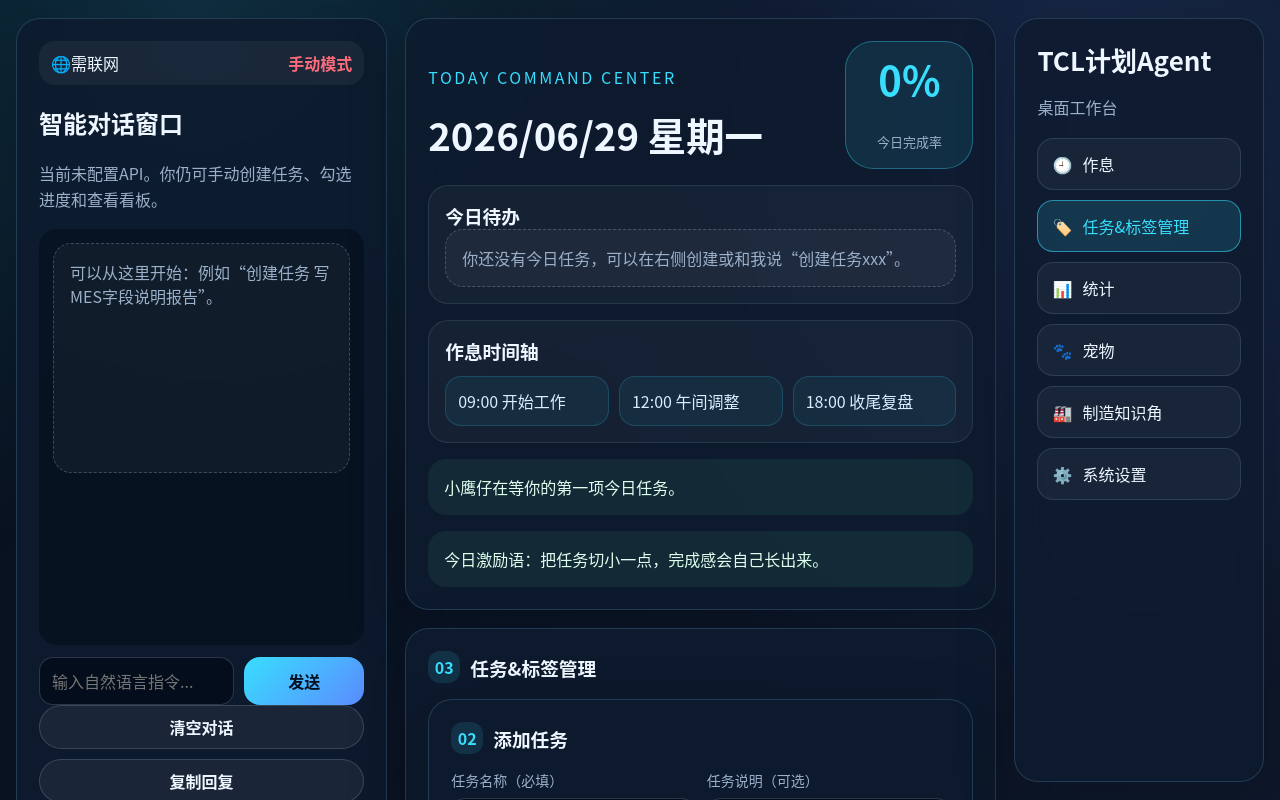
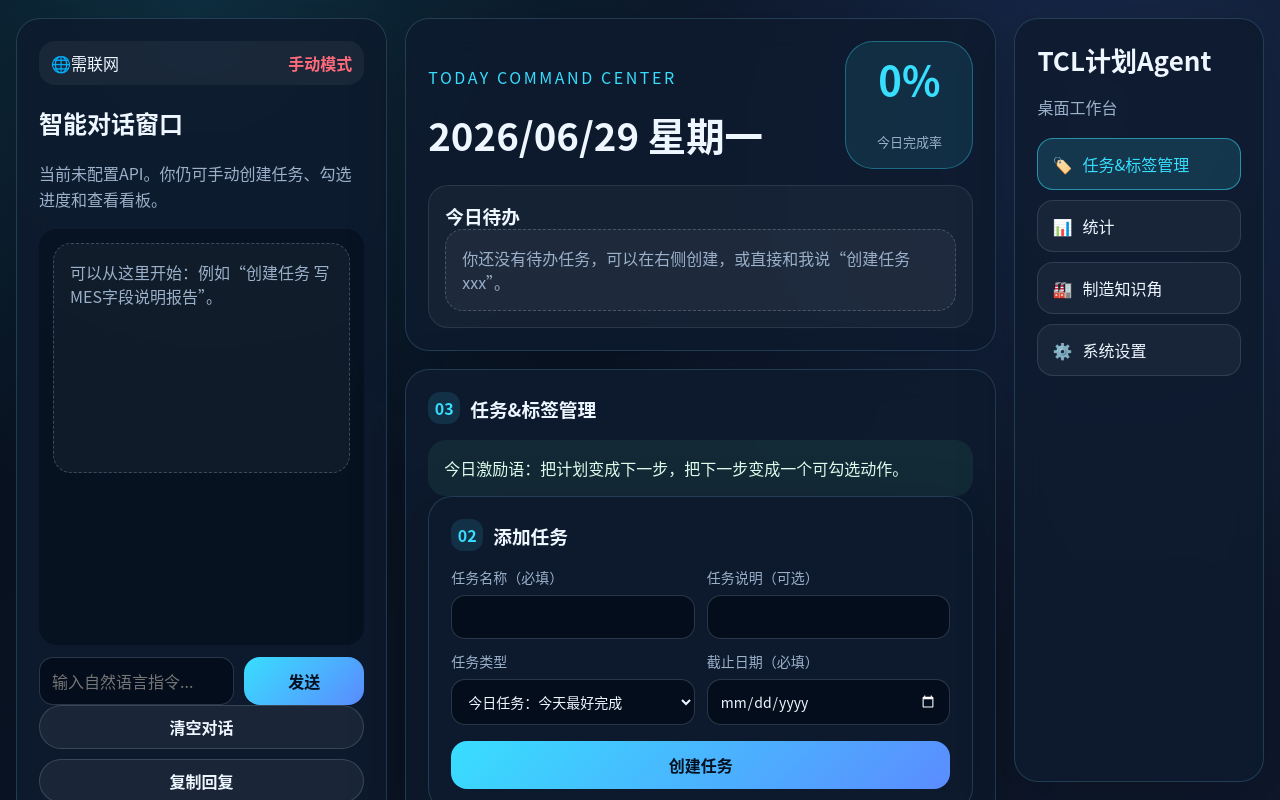
Before and after one commit to wxy2200200806/TCL-AI, a React (Vite) app: page / in a window 1280 px wide. Shown: the top 800 px of the page. Built offline with nearby package versions, Linux system fonts and the light colour scheme.

Commit message:
6.29.1.0

```diff
--- a/src/App.jsx
+++ b/src/App.jsx
@@ -7,6 +7,7 @@ import {
   buildShareStats,
   buildWeeklyRecordSummary,
   createTask,
+  getDaysLeft,
   getDaysText,
   getNextStep,
   getProgress,
@@ -280,7 +281,7 @@ export default function App() {
     localStorage.removeItem(STORAGE_KEYS.summaries);
   }
 
-  const todayTasks = tasks.filter((task) => task.type === 'today');
+  const agendaTasks = useMemo(() => getSortedAgendaTasks(tasks), [tasks]);
   const apiConnected = Boolean(aiConfig.hasApiKey);
   const latestRisk = riskRecords[riskRecords.length - 1];
 
@@ -317,11 +318,10 @@ export default function App() {
 
         <section className="center-board">
           <TodayBoard
-            todayTasks={todayTasks}
-            risks={riskRecords}
+            agendaTasks={agendaTasks}
             latestRisk={latestRisk}
-            analytics={completionAnalytics}
             onUpdateStep={updateStep}
+            onToggleTask={updateTask}
           />
           <ActiveWorkspace
             activeNav={activeNav}
@@ -371,23 +371,19 @@ function SectionTitle({ index, title }) {
 
 function NavMenu({ active, onChange }) {
   const items = [
-    ['schedule', '🕘', '作息'],
     ['tasks', '🏷️', '任务&标签管理'],
     ['stats', '📊', '统计'],
-    ['pet', '🐾', '宠物'],
     ['knowledge', '🏭', '制造知识角'],
     ['settings', '⚙️', '系统设置']
   ];
   return <nav className="nav-menu">{items.map(([key, icon, label]) => <button key={key} className={active === key ? 'active' : ''} onClick={() => onChange(key)}><span>{icon}</span>{label}</button>)}</nav>;
 }
 
-function TodayBoard({ todayTasks, latestRisk, analytics, onUpdateStep }) {
+function TodayBoard({ agendaTasks, latestRisk, onUpdateStep, onToggleTask }) {
   const date = new Date();
   const weekday = ['星期日', '星期一', '星期二', '星期三', '星期四', '星期五', '星期六'][date.getDay()];
   const dateText = `${date.getFullYear()}/${String(date.getMonth() + 1).padStart(2, '0')}/${String(date.getDate()).padStart(2, '0')} ${weekday}`;
-  const done = analytics.today.todayDone;
-  const total = analytics.today.todayTotal;
-  const petText = total === 0 ? '小鹰仔在等你的第一项今日任务。' : done === total ? '小鹰仔：今天节奏很稳，已经收好羽毛啦。' : `小鹰仔：已推进 ${done}/${total}，再切一个小步骤就很好。`;
+  const { done, total } = getAgendaProgress(agendaTasks);
 
   return (
     <section className="today-board panel">
@@ -401,32 +397,63 @@ function TodayBoard({ todayTasks, latestRisk, analytics, onUpdateStep }) {
 
       <div className="board-block">
         <h3>今日待办</h3>
-        {todayTasks.length === 0 ? <div className="empty-state">你还没有今日任务，可以在右侧创建或和我说“创建任务xxx”。</div> : <div className="today-task-list">{todayTasks.map((task) => <TodayTaskItem key={task.id} task={task} onUpdateStep={onUpdateStep} />)}</div>}
+        {agendaTasks.length === 0 ? <div className="empty-state">你还没有待办任务，可以在右侧创建，或直接和我说“创建任务xxx”。</div> : <div className="today-task-list">{agendaTasks.map((task) => <TodayTaskItem key={task.id} task={task} onUpdateStep={onUpdateStep} onToggleTask={onToggleTask} />)}</div>}
       </div>
 
-      <div className="board-block">
-        <h3>作息时间轴</h3>
-        <div className="timeline-lite"><span>09:00 开始工作</span><span>12:00 午间调整</span><span>18:00 收尾复盘</span></div>
-      </div>
-
-      <div className="pet-status">{petText}</div>
       {latestRisk && <div className="risk-banner">风险提醒：{latestRisk.reason}</div>}
-      <div className="motivation">今日激励语：把任务切小一点，完成感会自己长出来。</div>
     </section>
   );
 }
 
-function TodayTaskItem({ task, onUpdateStep }) {
+function getAgendaProgress(tasks) {
+  return tasks.reduce((acc, task) => {
+    if (task.steps.length === 0) {
+      return { done: acc.done + (task.status === '已完成' ? 1 : 0), total: acc.total + 1 };
+    }
+    const progress = getProgress(task);
+    return { done: acc.done + progress.done, total: acc.total + progress.total };
+  }, { done: 0, total: 0 });
+}
+
+function getSortedAgendaTasks(tasks) {
+  return tasks
+    .filter((task) => task.status !== '已完成')
+    .sort((a, b) => getSortRank(a) - getSortRank(b) || getDaysLeft(a.deadlineDate) - getDaysLeft(b.deadlineDate) || a.createdAt.localeCompare(b.createdAt));
+}
+
+function getSortRank(task) {
+  const days = getDaysLeft(task.deadlineDate);
+  if (days < 0) return 0;
+  if (task.type === 'today') return 1;
+  if (days === 0) return 2;
+  if (days <= 3) return 3;
+  if (days <= 7) return 4;
+  if (task.type === 'long') return 5;
+  return 6;
+}
+
+function TodayTaskItem({ task, onUpdateStep, onToggleTask }) {
   const progress = getProgress(task);
+  const daysText = getDaysText(task.deadlineDate);
   return (
     <article className="today-item">
-      <div className="task-card-head"><h4>{task.name}</h4><span>{progress.done}/{progress.total}</span></div>
-      {task.steps.length === 0 ? <p className="muted">还没有步骤，可以在右侧任务管理中拆解。</p> : task.steps.map((step) => (
-        <label className="today-step" key={step.id}>
-          <input type="checkbox" checked={step.done} onChange={(event) => onUpdateStep(task.id, step.id, { done: event.target.checked })} />
-          <span>{step.title}</span>
+      <div className="task-card-head"><h4>{task.name}</h4><span>{daysText}</span></div>
+      {task.steps.length === 0 ? (
+        <label className="today-step whole-task">
+          <input type="checkbox" checked={task.status === '已完成'} onChange={(event) => onToggleTask(task.id, { status: event.target.checked ? '已完成' : '进行中' })} />
+          <span>完整任务：未拆分，直接勾选即可完成</span>
         </label>
-      ))}
+      ) : (
+        <>
+          <MiniProgress label={`母任务进度 ${progress.done}/${progress.total}`} value={progress.percent} />
+          {task.steps.map((step) => (
+            <label className="today-step" key={step.id}>
+              <input type="checkbox" checked={step.done} onChange={(event) => onUpdateStep(task.id, step.id, { done: event.target.checked })} />
+              <span>{step.title}</span>
+            </label>
+          ))}
+        </>
+      )}
     </article>
   );
 }
@@ -465,13 +492,12 @@ function ActiveWorkspace(props) {
 
   if (activeNav === 'settings') return <AIConfigPanel config={config} message={configMessage} onChange={onConfigChange} onProviderChange={onProviderChange} onSubmit={onSaveConfig} />;
   if (activeNav === 'stats') return <section className="panel"><SectionTitle index="03" title="统计" /><VisualSummary tasks={tasks} analytics={analytics} shareStats={shareStats} weeklySummary={weeklySummary} monthlySummary={monthlySummary} onWeekly={onWeekly} onMonthly={onMonthly} onClear={onClear} /></section>;
-  if (activeNav === 'schedule') return <section className="panel"><SectionTitle index="03" title="作息" /><div className="empty-state">作息模块已常驻在今日看板。后续可在这里扩展上下班、午休和专注时段设置。</div></section>;
-  if (activeNav === 'pet') return <section className="panel"><SectionTitle index="03" title="宠物" /><div className="pet-status">小鹰仔会根据真实完成步骤数变化，不编造进度。</div></section>;
   if (activeNav === 'knowledge') return <section className="panel"><SectionTitle index="03" title="制造知识角" /><div className="empty-state">这里预留制造知识、SOP、FAQ 与内部资料入口。当前不展示假资料。</div></section>;
 
   return (
     <section className="panel task-pool-panel">
       <SectionTitle index="03" title="任务&标签管理" />
+      <div className="motivation">今日激励语：把计划变成下一步，把下一步变成一个可勾选动作。</div>
       <AddTaskPanel form={taskForm} onChange={onTaskFormChange} onSubmit={onAddTask} />
       {aiNotice && <div className="notice">{aiNotice}</div>}
       <div className="task-columns">
--- a/src/styles.css
+++ b/src/styles.css
@@ -475,20 +475,13 @@ label { display: grid; gap: 8px; color: var(--muted); font-size: 14px; }
   color: var(--text);
 }
 .today-step input { width: auto; }
-.timeline-lite {
-  display: grid;
-  grid-template-columns: repeat(3, 1fr);
-  gap: 10px;
-  margin-top: 12px;
-}
-.timeline-lite span {
+.today-step.whole-task {
   padding: 12px;
   border: 1px solid rgba(56, 222, 254, 0.18);
-  border-radius: 16px;
-  color: #d7efff;
+  border-radius: 14px;
   background: rgba(56, 222, 254, 0.06);
 }
-.pet-status, .motivation, .risk-banner {
+.motivation, .risk-banner {
   padding: 16px;
   border-radius: 18px;
   background: rgba(96, 242, 165, 0.08);
@@ -549,7 +542,7 @@ label { display: grid; gap: 8px; color: var(--muted); font-size: 14px; }
     gap: 12px;
   }
   .panel { padding: 16px; }
-  .timeline-lite, .summary-grid, .visual-grid {
+  .summary-grid, .visual-grid {
     grid-template-columns: 1fr;
   }
 }
```
